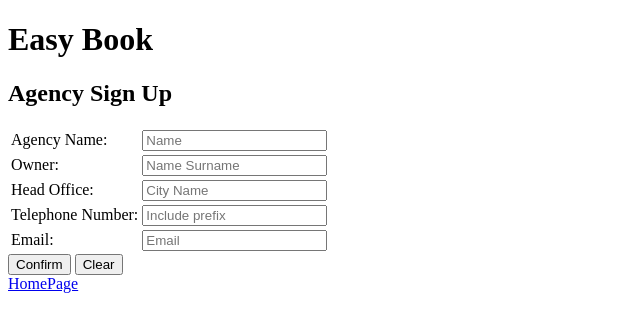
After one commit to davmarc-lab/easy-book, a PHP site: page /agency/register_agency.php in a window 1280 px wide. The commit adds this page. Shown: the top 332 px of the page, without its empty margins (0-640 px from the left). Run offline with PHP 8.4, Linux system fonts and the light colour scheme.

Commit message:
[MOD] new agency registration, not insert on databse

```diff
--- /dev/null
+++ b/WebSite/agency/register_agency.php
@@ -0,0 +1,88 @@
+<!DOCTYPE html>
+<html lang="en">
+<head>
+    <meta charset="UTF-8">
+    <meta name="viewport" content="width=device-width, initial-scale=1.0">
+    <!-- <link rel="stylesheet" href="style/style.css"> -->
+    <title>Easy Book</title>
+</head>
+
+<body>
+    <h1>Easy Book</h1>
+    <?php if (!isset($_POST["submit"])) { ?>
+        <form method="post" action="<?php echo $_SERVER["PHP_SELF"]?>">
+            <h2>Agency Sign Up</h2>
+            <table>
+                <tr>
+                    <td>Agency Name:</td>
+                    <td><input type="text" placeholder="Name" name = "name" required></td>
+                </tr>
+                <tr>
+                    <td>Owner:</td>
+                    <td><input type="text" placeholder="Name Surname" name = "owner" required></td>
+                </tr>
+                <tr>
+                    <td>Head Office:</td>
+                    <td><input type="text" placeholder="City Name" name = "city"></td>
+                </tr>
+                <tr>
+                    <td>Telephone Number:</td>
+                    <td><input type="text" placeholder="Include prefix" name = "tel"></td>
+                </tr>
+                <tr>
+                    <td>Email:</td>
+                    <td><input type="email" placeholder="Email" name = "email" required></td>
+                </tr>
+            </table>
+            <input type="submit" name="submit" value="Confirm">
+            <input type="reset" value="Clear">
+        </form>
+        <a href="../index.php">HomePage</a>
+        <?php } else {
+            include_once("../database/dbConnection.php");
+            $mysql = OpenCon();
+            $error = false;
+            $namePattern = '/^[A-Za-z ]{1,100}$/';
+            $passPattern = '/^.{1,8}$/';
+            $name = $_POST["name"];
+            // check name name validity
+            if (!preg_match($namePattern, $name)) {
+                echo("The agency name is not valid, use only letters and max 100 characters.<br>");
+                $error = true;
+            }
+            $owner = $_POST["owner"];
+            // check owner name validity
+            if (!preg_match($namePattern, $owner)) {
+                echo("The owner name is not valid, use only letters and max 100 characters.<br>");
+                $error = true;
+            }
+            $city = $_POST["city"];
+            // check city name validity
+            if (!preg_match($namePattern, $city)) {
+                echo("The city name is not valid, use only letters and max 100 characters.<br>");
+                $error = true;
+            }
+
+            $tel = $_POST["tel"];
+            // check telephone number validity
+            $isTelValid = filter_var($tel, FILTER_VALIDATE_REGEXP, ["options" => ["regexp" => "/^(?=.*\+)([0-9+ ]{14})$/"]]);
+            if ($isTelValid === false && mb_strlen($tel) > 0) {
+                echo("The telephone number is not valid, pleas use at least one + character and one space after the prefix, max 14 characters.
+                        <br>Example: +01 0123456789<br>");
+                $error = true;
+            }
+            $email = $_POST["email"];
+
+            if ($error == true) {
+                echo("<a href=\"register_agency.php\">Go back</a><br>");
+                echo("<a href=\"../index.php\">Home Page</a><br>");
+            } else {
+                $insert_query = 'INSERT INTO utente (nome, proprietario, sedeFisica, telefono, email)
+                        VALUES(\''.$name.'\', \''.$owner.'\', \''.$city.'\', \''.$tel.'\', \''.$email.'\');';
+                // $mysql -> query($insert_query);
+                echo("Agency signed correctly. You can now <a href=\"../index.php\">Go Back</a><br>");
+            }
+        } ?>
+
+</body>
+</html>
--- a/WebSite/index.php
+++ b/WebSite/index.php
@@ -92,6 +92,6 @@
         </table>
     </travel>
     <hr>
-
+    <h2>Are you an agency? <a href="agency/register_agency.php">Click here</a> to create an agency and start organize vacations.</h2>
 </body>
 </html>
--- a/WebSite/user/login.php
+++ b/WebSite/user/login.php
@@ -36,7 +36,7 @@
 
                 if (empty($_SESSION["user_id"])) {
                     if (isset($_POST["email"]) && isset($_POST["pass"])) {
-                        $userQuery = 'SELECT id, nome, email, password FROM cliente AS c WHERE c.email = \''.$email.'\';';
+                        $userQuery = 'SELECT id, nome, email, password FROM utente AS u WHERE u.email = \''.$email.'\';';
                         $res = $mysql -> query($userQuery);
 
                         if ($res -> num_rows != 0) {
--- a/WebSite/user/register.php
+++ b/WebSite/user/register.php
@@ -67,7 +67,7 @@
             $email = $_POST["email"];
             echo($email.' ');
             // check if email already exist in database
-            $email_query = 'SELECT c.email FROM cliente AS c WHERE c.email = \''.$email.'\'';
+            $email_query = 'SELECT u.email FROM utente AS u WHERE u.email = \''.$email.'\'';
             $res = $mysql -> query($email_query);
             if ($res -> num_rows > 0) {
                 echo("The email is already in use.<br>");
@@ -85,7 +85,7 @@
                 echo("<a href=\"register.php\">Go back</a><br>");
                 echo("<a href=\"../index.php\">Home Page</a><br>");
             } else {
-                $insert_query = 'INSERT INTO cliente (nome, cognome, telefono, email, password)
+                $insert_query = 'INSERT INTO utente (nome, cognome, telefono, email, password)
                         VALUES(\''.$first.'\', \''.$last.'\', \''.$tel.'\', \''.$email.'\', \''.password_hash($pass, PASSWORD_DEFAULT).'\');';
                 $mysql -> query($insert_query);
                 echo("You can now do the <a href=\"login.php\">Login</a>.<br>");
```
